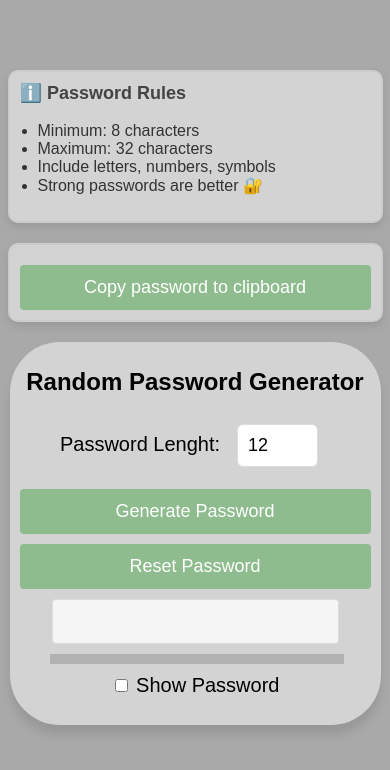
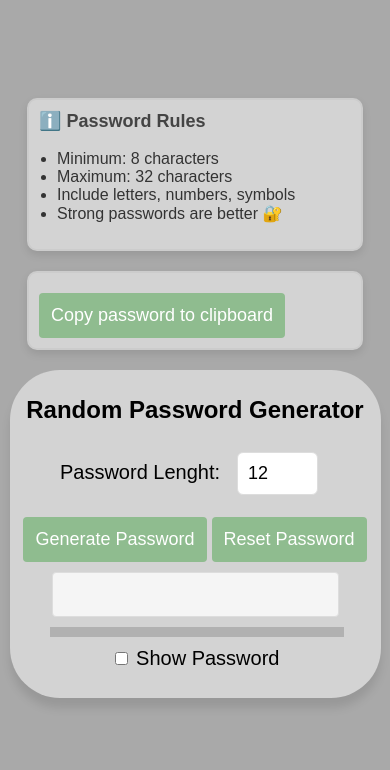
Before and after one commit to RadoslavNikolov23/PasswordGenerator, a website: page index.html in a window 390 px wide. Drawn offline with Linux system fonts and the light colour scheme.

Commit message:
Updating

```diff
--- a/index.html
+++ b/index.html
@@ -129,7 +129,7 @@
 
             .info-box,
             .click-box {
-                width: 90vw;
+                width: 80vw;
                 font-size: 16px;
                 padding: 10px;
                 position: static;
@@ -158,7 +158,7 @@
             button {
                 font-size: 18px;
                 padding: 12px;
-                width: 100%;
+                width: auto;
                 margin-top: 10px;
             }
             #strengthBar {
```
